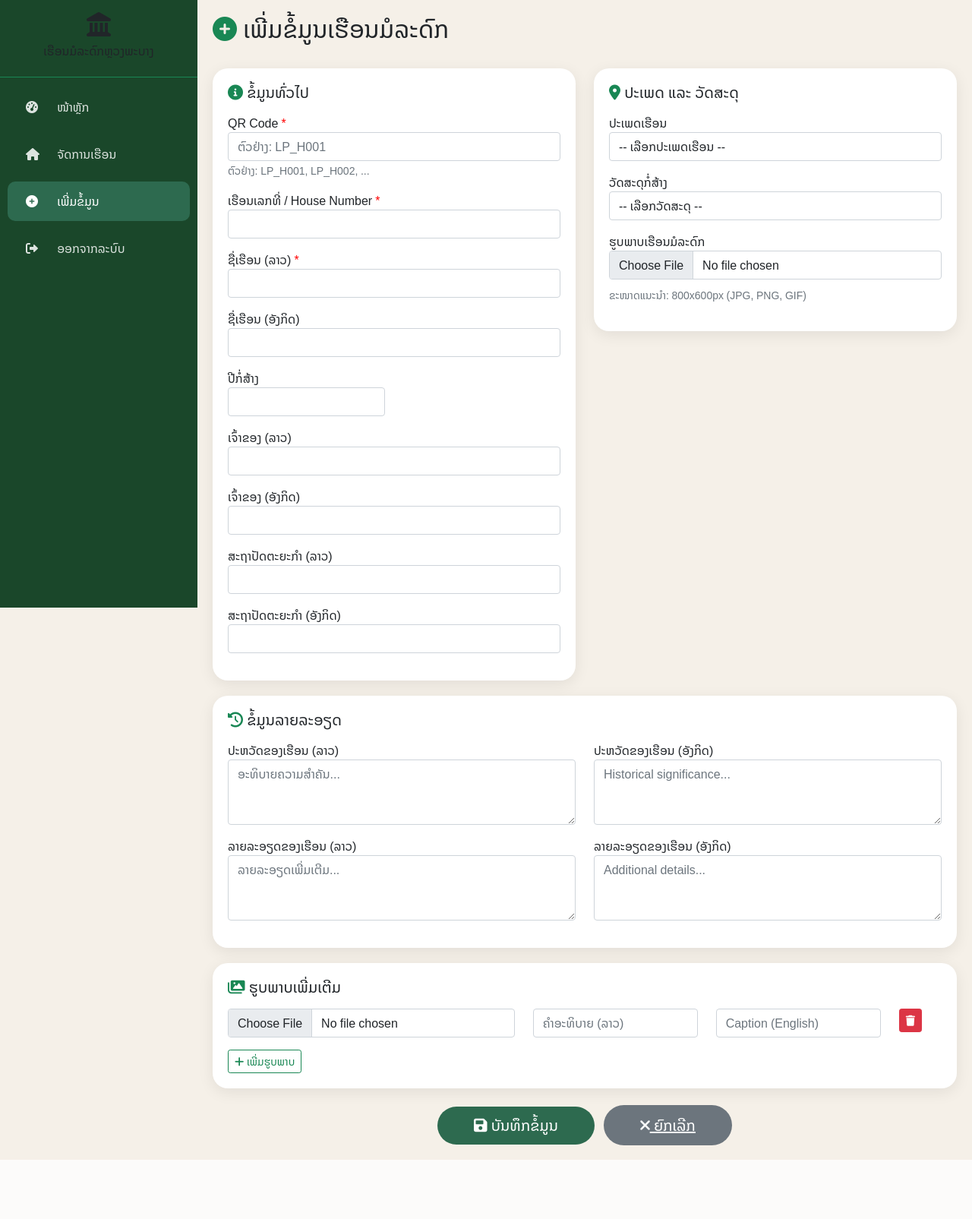
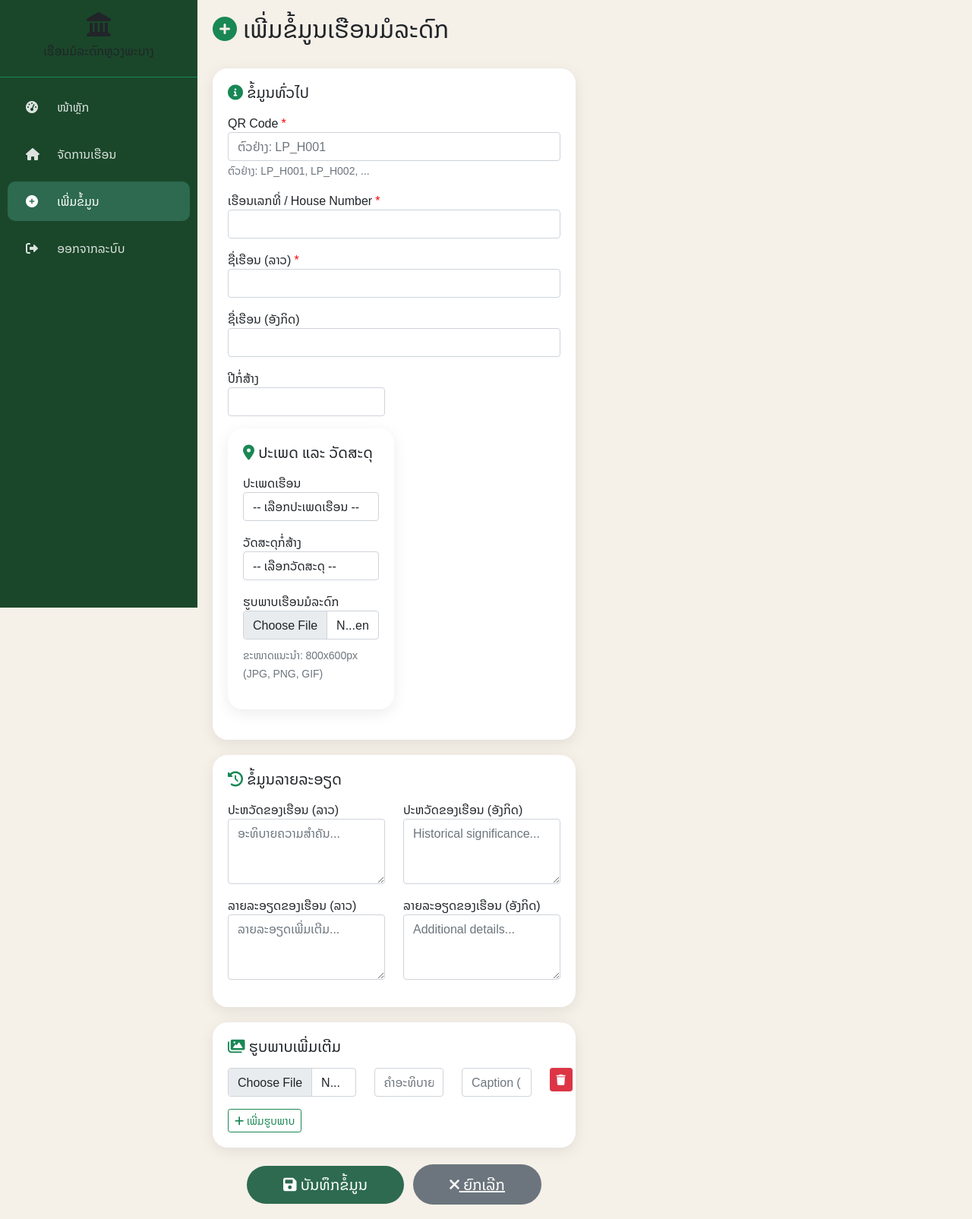
Before and after one commit to ling-gwdgw2/luangprabang_heritage2, a PHP site: page /luangprabang_heritage/admin/add_house.php in a window 1280 px wide. Shown: the whole page at 76% size. Before the commit the page ends 1527 px from the top, so only its background shows below. Run offline with PHP 8.4, Linux system fonts and the light colour scheme; a user stored in the database is signed in; some libraries are stand-ins or nearby versions.

Commit message:
ລົບສະຖາປັບ ກັບ ເຈົ້າຂອງເຮືືອນ

```diff
--- a/admin/add_house.php
+++ b/admin/add_house.php
@@ -209,27 +209,6 @@ if ($_SERVER['REQUEST_METHOD'] === 'POST') {
                         </div>
                     </div>
 
-                    <div class="mb-3">
-                        <label>ເຈົ້າຂອງ (ລາວ)</label>
-                        <input type="text" name="owner_name_lo" class="form-control">
-                    </div>
-
-                    <div class="mb-3">
-                        <label>ເຈົ້າຂອງ (ອັງກິດ)</label>
-                        <input type="text" name="owner_name_en" class="form-control">
-                    </div>
-
-                    <div class="mb-3">
-                        <label>ສະຖາປັດຕະຍະກຳ (ລາວ)</label>
-                        <input type="text" name="architectural_style_lo" class="form-control">
-                    </div>
-
-                    <div class="mb-3">
-                        <label>ສະຖາປັດຕະຍະກຳ (ອັງກິດ)</label>
-                        <input type="text" name="architectural_style_en" class="form-control">
-                    </div>
-                </div>
-            </div>
 
             <div class="col-md-6">
                 <div class="card-custom">
```
